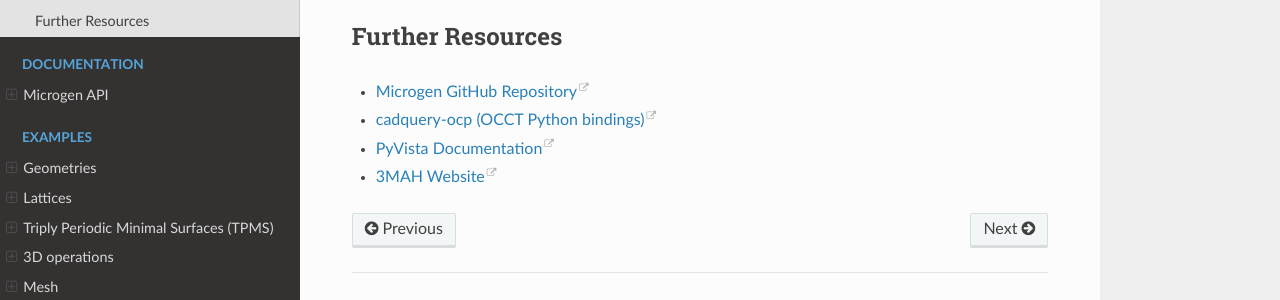
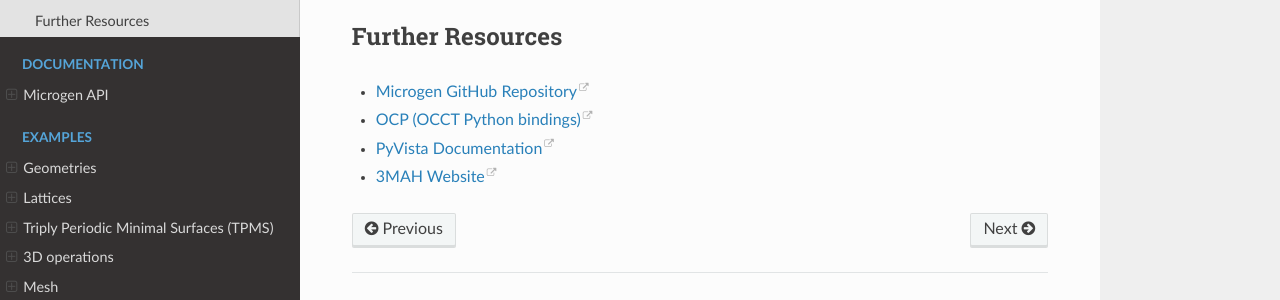
Before and after one commit to 3MAH/microgen, a Sphinx documentation site: the page built from docs/tutorials.rst, in a window 1280 px wide and 900 px high, scrolled down 5089 px. Shown: the part 541-841 px from the top of the window. Built offline with Sphinx 7.4.7 and the Read the Docs theme 3.1.0, drawn with Linux system fonts in a browser that asks for light colours.

Commit message:
Open Python upper bound to 3.14 across the project
- conda.recipe/meta.yaml: bump cap from <3.14 to <3.15 so the conda-forge
  microgen package actually accepts Python 3.14, matching the integration
  CI matrix and the PyPI install path.
- integration.yml: drop the stale "PyPI isn't ready" comment now that the
  PyPI [cad] extra also covers 3.14 via cadquery-ocp-novtk.
- docs/tutorials.rst: link text to "OCP" rather than "cadquery-ocp", since
  the underlying project is OCP and we no longer pin a specific PyPI alias.

```diff
--- a/docs/tutorials.rst
+++ b/docs/tutorials.rst
@@ -426,6 +426,6 @@
 -----------------
 
 - `Microgen GitHub Repository <https://github.com/3MAH/microgen>`_
-- `cadquery-ocp (OCCT Python bindings) <https://github.com/CadQuery/OCP>`_
+- `OCP (OCCT Python bindings) <https://github.com/CadQuery/OCP>`_
 - `PyVista Documentation <https://docs.pyvista.org/>`_
 - `3MAH Website <https://3mah.github.io/>`_
```
Also changed, not shown: 2 other files.
